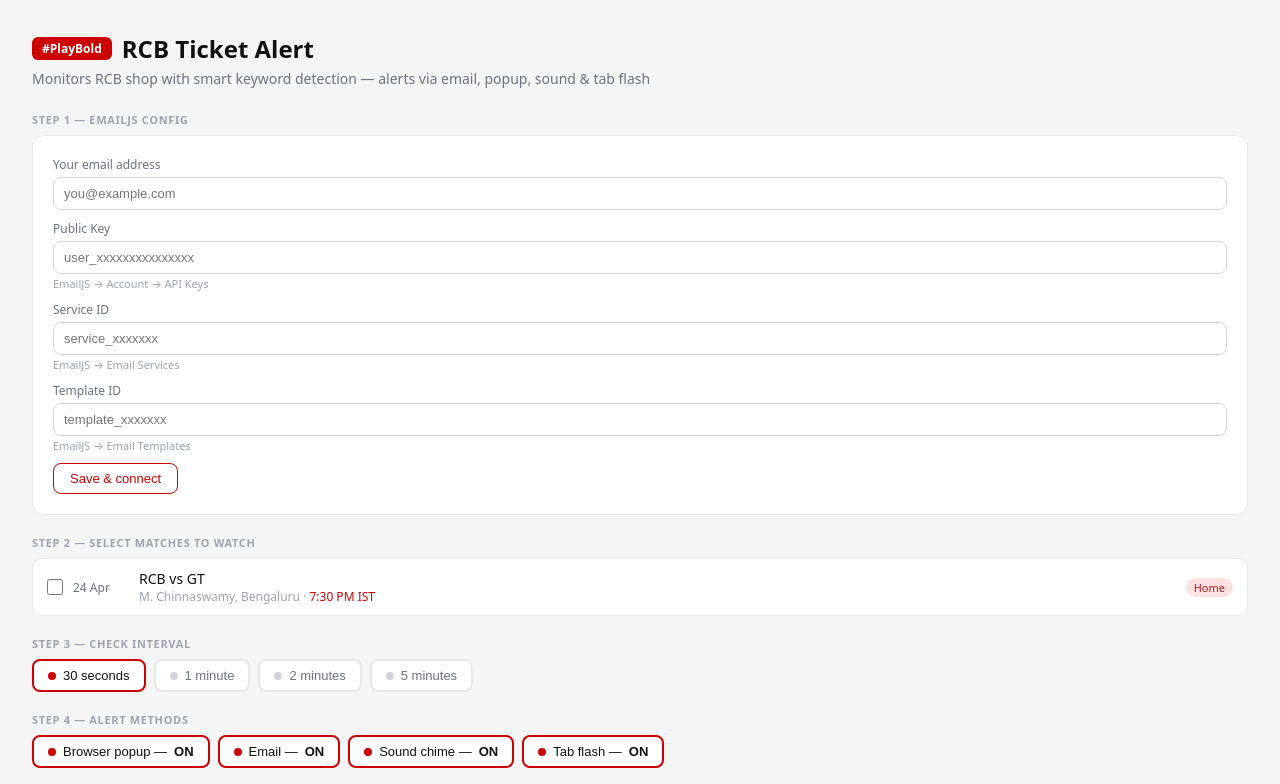
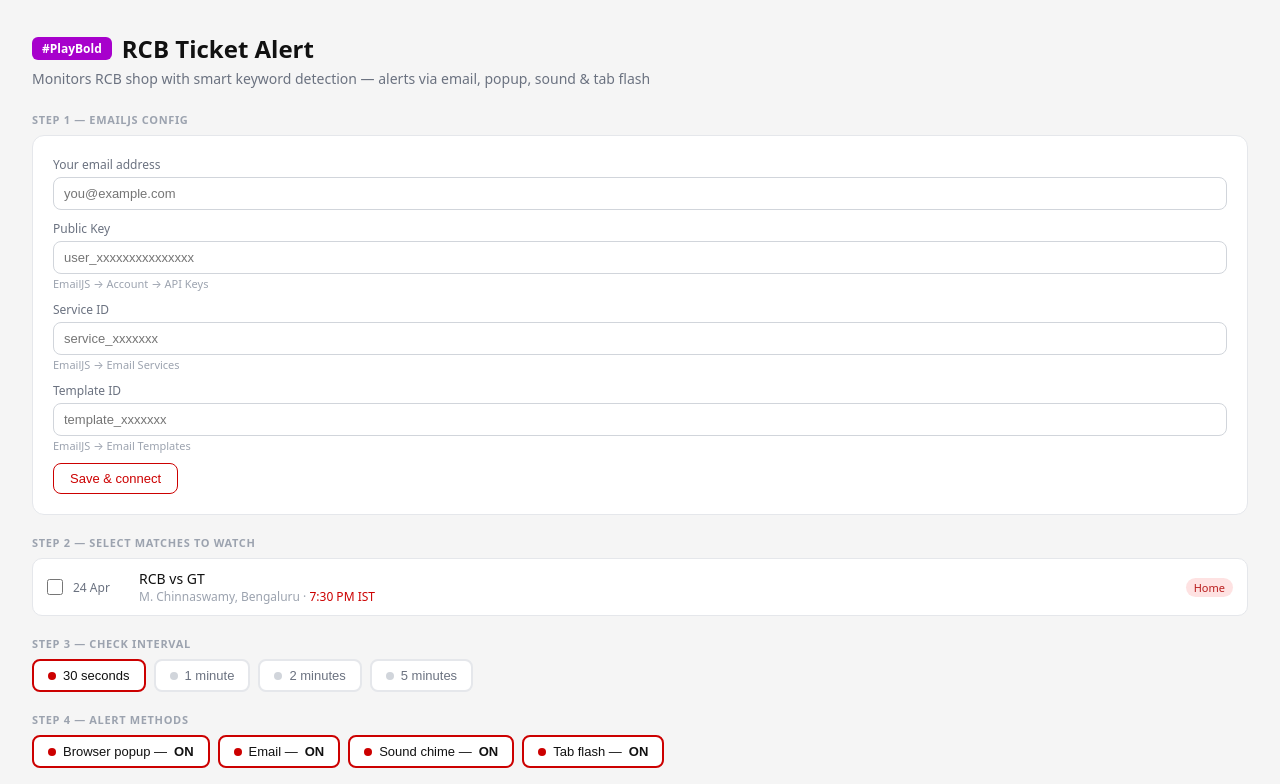
Before and after one commit to sagardr014/tickets-notifier, a plain HTML site: page index.html in a window 1280 px wide. Shown: the top 784 px of the page. Drawn offline with nearby package versions, Linux system fonts and the light colour scheme.

Commit message:
new html

```diff
--- a/index.html
+++ b/index.html
@@ -9,7 +9,7 @@
   * { box-sizing: border-box; margin: 0; padding: 0; }
   body { font-family: system-ui, -apple-system, sans-serif; background: #f5f5f5; padding: 2rem; color: #111; }
   h1 { font-size: 1.5rem; font-weight: 600; display: flex; align-items: center; gap: 10px; }
-  .badge { background: #cc0000; color: white; font-size: 12px; padding: 3px 10px; border-radius: 6px; }
+  .badge { background: hsl(289, 100%, 40%); color: white; font-size: 12px; padding: 3px 10px; border-radius: 6px; }
   .sub { font-size: 14px; color: #6b7280; margin: 4px 0 1.5rem; }
   .card { background: #fff; border-radius: 12px; border: 1px solid #e5e7eb; padding: 1.25rem; margin-bottom: 1rem; }
   .section { font-size: 11px; font-weight: 600; color: #9ca3af; text-transform: uppercase; letter-spacing: .06em; margin: 1.25rem 0 8px; }
```
Also changed, not shown: 1 other file.
